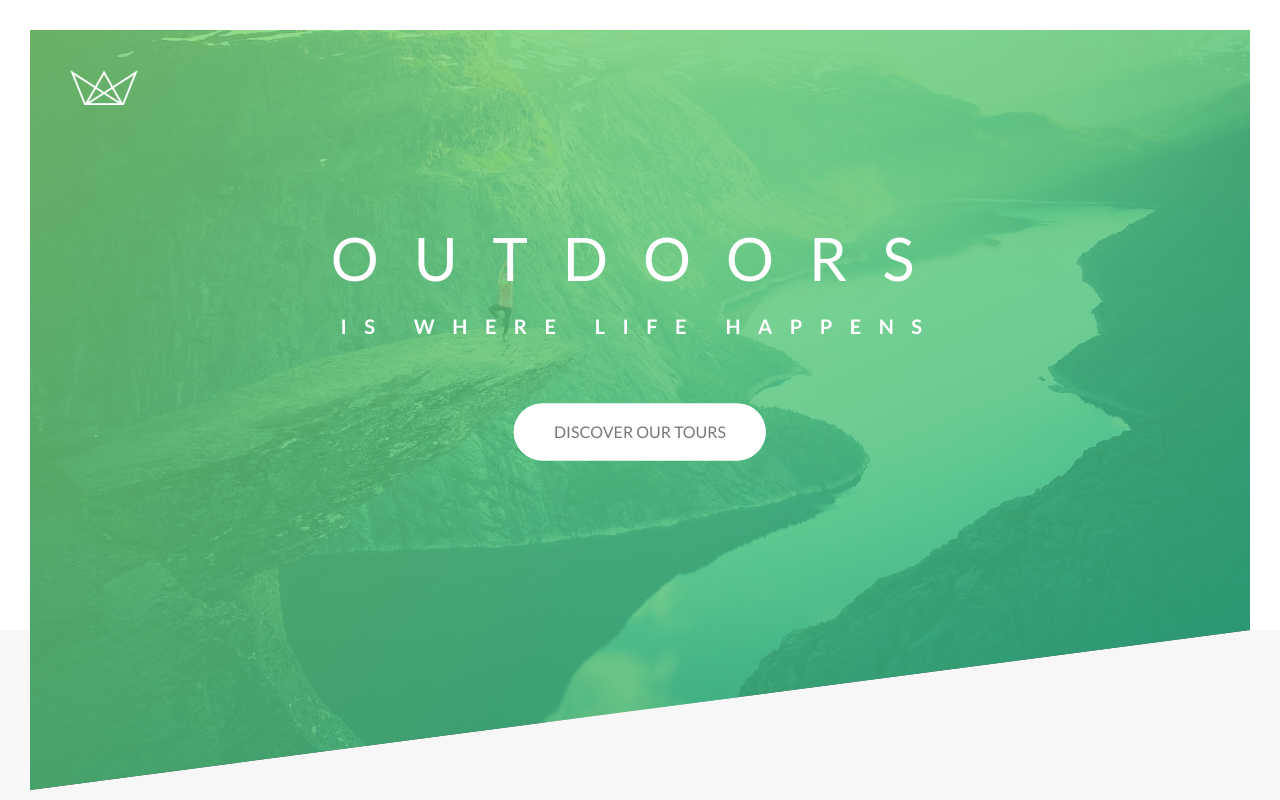
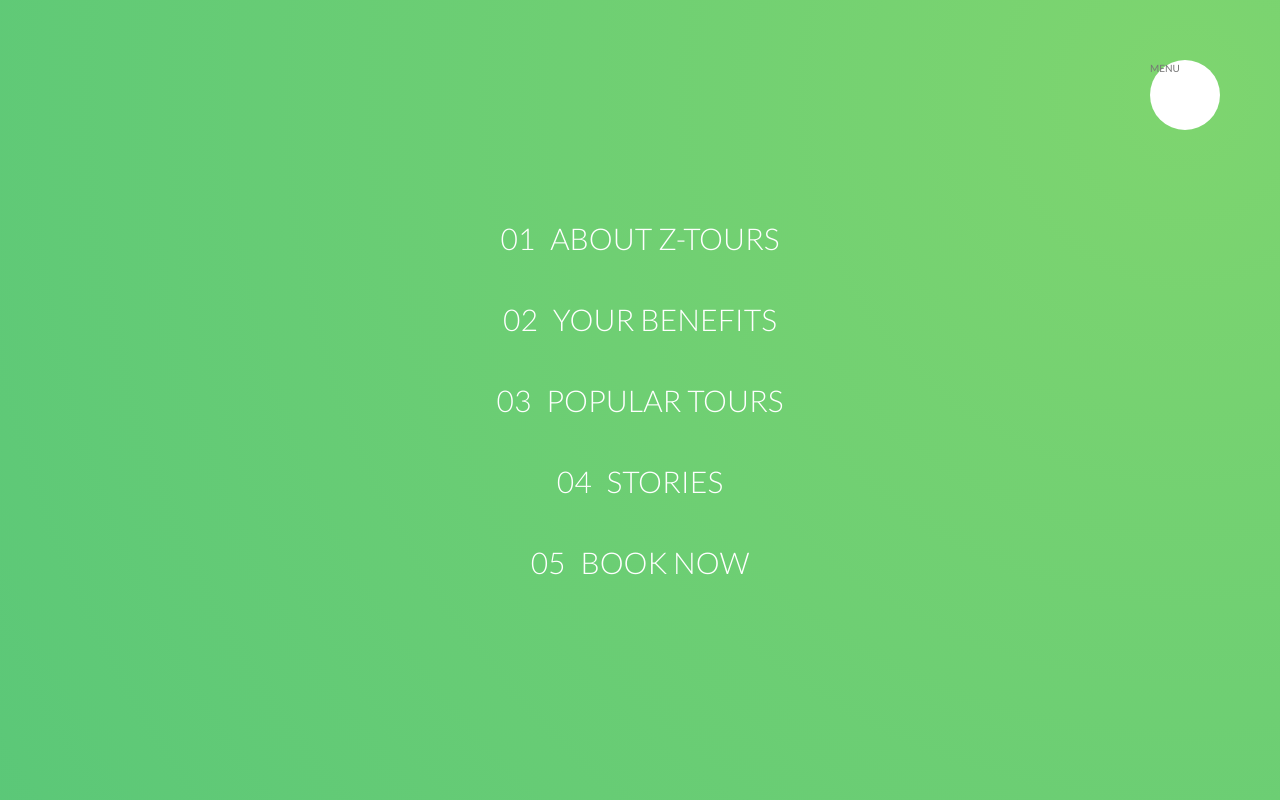
Before and after one commit to bperl/CSS-Project, a website: page index.html in a window 1280 px wide. Shown: the top 800 px of the page. Drawn offline with Linux system fonts and the light colour scheme.

Commit message:
adding navbar

```diff
--- a/index.html
+++ b/index.html
@@ -13,6 +13,24 @@
         <title>Z-tours | Exciting tours for adventurous people</title>
     </head>
     <body>
+
+        <div class="navigation">
+          <input type="checkbox" class="navigation__checkbox" id="navi-toggle">
+
+          <label for="navi-toggle" class="navigation__button">MENU</label>
+
+          <div class="navigation__background">&nbsp;</div>
+
+          <nav class="navigation__nav">
+            <ul class="navigation__list">
+              <li class="navigation__item"><a href="#" class="navigation__link"><span>01</span>About Z-tours</a></li>
+              <li class="navigation__item"><a href="#" class="navigation__link"><span>02</span>Your Benefits</a></li>
+              <li class="navigation__item"><a href="#" class="navigation__link"><span>03</span>Popular Tours</a></li>
+              <li class="navigation__item"><a href="#" class="navigation__link"><span>04</span>Stories</a></li>
+              <li class="navigation__item"><a href="#" class="navigation__link"><span>05</span>Book now</a></li>
+            </ul>
+          </nav>
+        </div>
         <header class="header">
 
             <div class="header__logo-box">
--- /dev/null
+++ b/sass/layout/_navigation.scss
@@ -0,0 +1,83 @@
+.navigation {
+
+  &__checkbox {
+    display: none;
+  }
+
+  &__button {
+    background-color: $color-white;
+    height: 7rem;
+    width: 7rem;
+    position: fixed;
+    top: 6rem;
+    right: 6rem;
+    border-radius: 50%;
+    z-index: 2000;
+  }
+
+  &__background {
+    height: 6rem;
+    width: 6rem;
+    border-radius: 50%;
+    position: fixed;
+    top: 6.5rem;
+    right: 6.5rem;
+    background-image: radial-gradient($color-primary-light, $color-primary-dark);
+    z-index: 1000;
+
+    transform: scale(80);
+  }
+
+  &__nav {
+    height: 100vh;
+    width: 100%;
+    position: fixed;
+    top: 0;
+    right: 0;
+    z-index: 1500;
+  }
+
+  &__list {
+    position: absolute;
+    top: 50%;
+    left: 50%;
+    transform: translate(-50%, -50%);
+    list-style: none;
+    text-align: center;
+  }
+
+  &__item {
+    margin: 1rem;
+
+
+  }
+
+  &__link {
+    &:link,
+    &:visited {
+      display: inline-block;
+      font-size: 3rem;
+      font-weight: 300;
+      padding: 1rem 2rem;
+      color: $color-white;
+      text-decoration: none;
+      text-transform: uppercase;
+      background-image: linear-gradient(120deg, transparent 0%, transparent 50%, $color-white 50%);
+      background-size: 220%;
+      transition: all .4s;
+
+      span {
+        margin-right: 1.5rem;
+        display: inline-block;
+      }
+    }
+
+    &:hover,
+    &:active {
+      background-position: 100%;
+      color: $color-primary;
+      transform: translateX(1rem);
+    }
+  }
+
+}
--- a/sass/main.scss
+++ b/sass/main.scss
@@ -20,3 +20,4 @@
 @import "layout/header";
 @import "layout/grid";
 @import "layout/footer";
+@import "layout/navigation";
```
Also changed, not shown: css/style.css.
